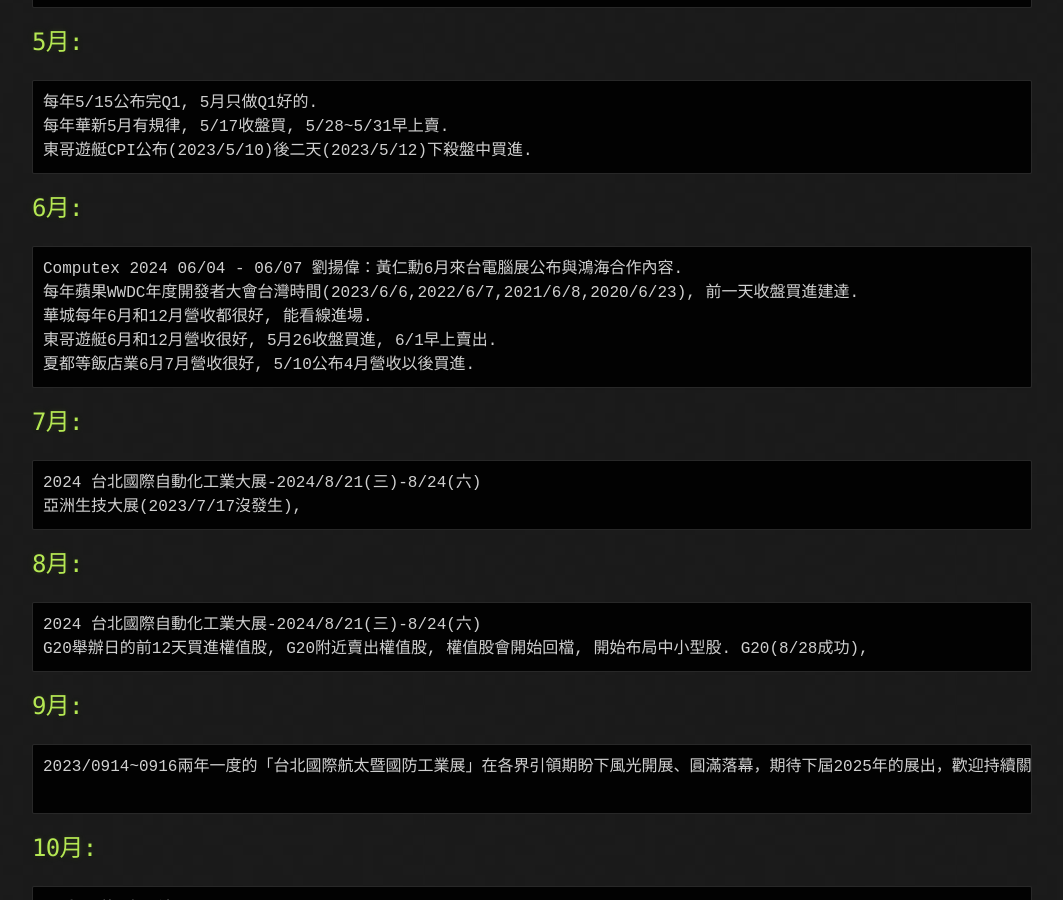
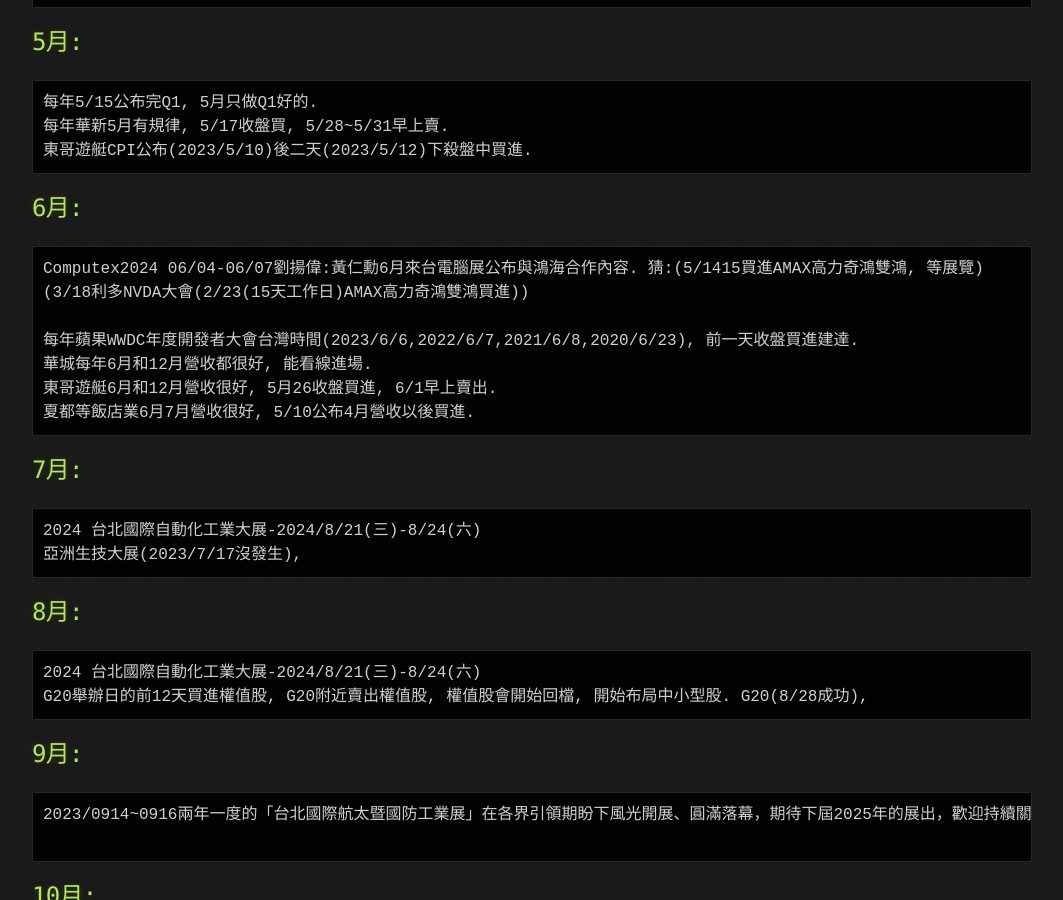
Before and after one commit to lepg5487/Stock_God, a Jekyll site: the page built from experience.md, in a window 1280 px wide and 900 px high, scrolled down 1654 px. Shown: the whole window, without its empty margins (108-1171 px from the left). Built offline with Jekyll 4.4.1, drawn with Linux system fonts in a browser that asks for light colours; our own code applies the rules of GitHub Pages for plain Markdown files.

Commit message:
Update experience.md

````diff
--- a/experience.md
+++ b/experience.md
@@ -62,7 +62,9 @@
 ```
 ## 6月:
 ```
-Computex 2024 06/04 - 06/07 劉揚偉：黃仁勳6月來台電腦展公布與鴻海合作內容.
+Computex2024 06/04-06/07劉揚偉:黃仁勳6月來台電腦展公布與鴻海合作內容. 猜:(5/1415買進AMAX高力奇鴻雙鴻, 等展覽)
+(3/18利多NVDA大會(2/23(15天工作日)AMAX高力奇鴻雙鴻買進))
+
 每年蘋果WWDC年度開發者大會台灣時間(2023/6/6,2022/6/7,2021/6/8,2020/6/23), 前一天收盤買進建達.
 華城每年6月和12月營收都很好, 能看線進場.
 東哥遊艇6月和12月營收很好, 5月26收盤買進, 6/1早上賣出.
````
